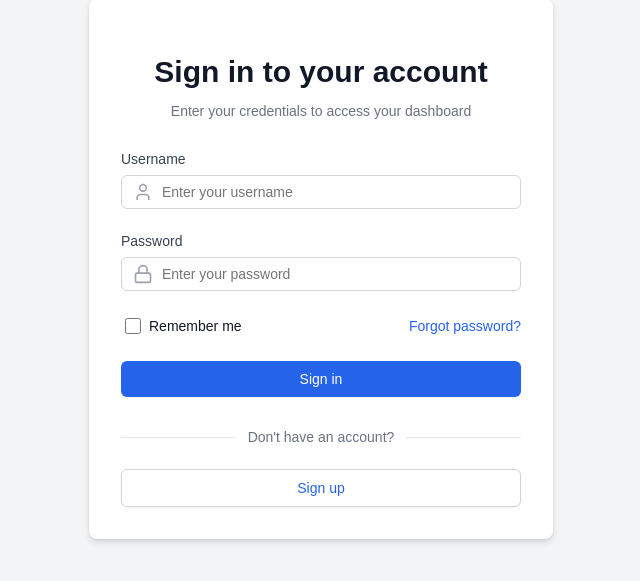
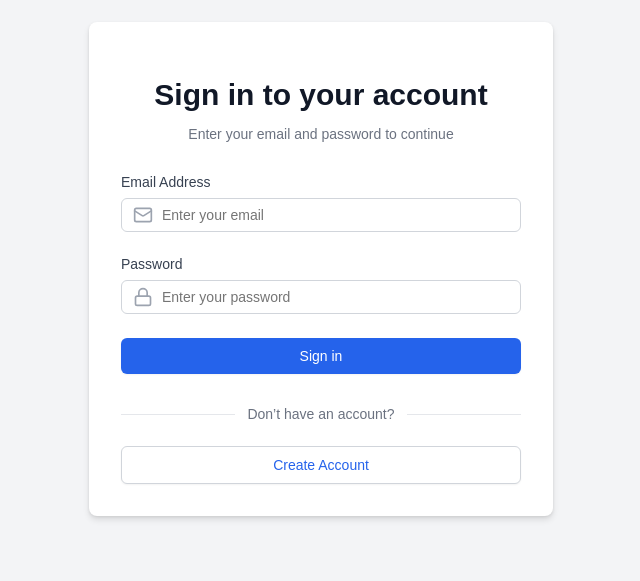
Before and after one commit to tannpsy/RIYAN_shop, a React (Vite) app: page /login in a window 1280 px wide. Shown: the part 131-712 px from the top of the page, without its empty margins (319-959 px from the left). Built offline with nearby package versions, Linux system fonts and the light colour scheme.

Commit message:
Adding database Supabase. Fixing the Registeration and Login. Temporarily delete the sessionmanagement.

```diff
--- a/package.json
+++ b/package.json
@@ -10,10 +10,13 @@
     "preview": "vite preview"
   },
   "dependencies": {
+    "@supabase/supabase-js": "^2.49.4",
+    "lucide-react": "^0.508.0",
     "react": "^19.1.0",
     "react-dom": "^19.1.0",
     "react-icons": "^5.5.0",
-    "react-router-dom": "^7.6.0"
+    "react-router-dom": "^7.6.0",
+    "react-toastify": "^11.0.5"
   },
   "devDependencies": {
     "@eslint/js": "^9.25.0",
--- /dev/null
+++ b/src/lib/supabase.js
@@ -0,0 +1,6 @@
+import { createClient } from '@supabase/supabase-js';
+
+const supabaseUrl = 'https://tscqcylmsgjveowelkrn.supabase.co';
+const supabaseKey = 'eyJhbGciOiJIUzI1NiIsInR5cCI6IkpXVCJ9.eyJpc3MiOiJzdXBhYmFzZSIsInJlZiI6InRzY3FjeWxtc2dqdmVvd2Vsa3JuIiwicm9sZSI6ImFub24iLCJpYXQiOjE3NDY3NjczMzMsImV4cCI6MjA2MjM0MzMzM30.ao1_3rEhqQWxz-RI8vMa5VCkjxbuKL14GcvRDYg9f_M';
+
+export const supabase = createClient(supabaseUrl, supabaseKey);
--- a/src/pages/auth/LoginPage.jsx
+++ b/src/pages/auth/LoginPage.jsx
@@ -1,96 +1,126 @@
-import { useState, useEffect } from 'react';
+import { useState } from 'react';
 import { useNavigate, Link } from 'react-router-dom';
-import { Lock, User } from 'lucide-react';
+import { Mail, Lock } from 'lucide-react';
+import { supabase } from '../../lib/supabase';
+import { ToastContainer, toast } from 'react-toastify';
+import 'react-toastify/dist/ReactToastify.css';
 import '../../css/Auth.css';
 
 export default function LoginPage() {
-  const [username, setUsername] = useState('');
-  const [password, setPassword] = useState('');
+  const [formData, setFormData] = useState({ email: '', password: '' });
   const [isLoading, setIsLoading] = useState(false);
   const [error, setError] = useState('');
   const navigate = useNavigate();
 
-  // Mock user data - in a real app, this would be your API call
-  const users = {
-    user: { username: 'user', password: '1234', role: 'user' },
-    admin: { username: 'admin', password: 'admin', role: 'admin' },
+  const handleChange = (e) => {
+    const { name, value } = e.target;
+    setFormData(prev => ({
+      ...prev,
+      [name]: value,
+    }));
   };
 
-  // Check if user is already logged in
-  useEffect(() => {
-    const userRole = localStorage.getItem('role');
-    if (userRole) {
-      // Redirect to appropriate dashboard
-      navigate(userRole === 'admin' ? '/admin' : '/home');
+  const handleSubmit = async (e) => {
+    e.preventDefault();
+    setError('');
+    setIsLoading(true);
+
+    try {
+      const { data: signInData, error: signInError } = await supabase.auth.signInWithPassword({
+        email: formData.email,
+        password: formData.password,
+      });
+
+      if (signInError) {
+        setError(signInError.message);
+        setIsLoading(false);
+        return;
+      }
+
+      const user = signInData.user;
+
+      if (!user) {
+        setError('Login failed: no user returned');
+        setIsLoading(false);
+        return;
+      }
+
+      const { data: userInfo, error: fetchError } = await supabase
+        .from('users')
+        .select('fullname, role')
+        .eq('uid', user.id)
+        .single();
+
+      if (fetchError) {
+        setError('Failed to fetch user info: ' + fetchError.message);
+        setIsLoading(false);
+        return;
+      }
+
+      const { fullname, role } = userInfo;
+
+      toast.success(`Welcome, ${fullname}`, {
+        position: 'top-center',
+        autoClose: 1500,
+        hideProgressBar: false,
+        closeOnClick: true,
+        pauseOnHover: false,
+        draggable: true,
+        theme: 'colored',
+      });
+
+      setTimeout(() => {
+        if (role === 'admin') {
+          navigate('/admin');
+        } else {
+          navigate('/home');
+        }
+      }, 1600);
+
+    } catch (err) {
+      setError('Unexpected error during login.');
     }
-  }, [navigate]);
 
-  const handleLogin = (e) => {
-    e.preventDefault();
-    setIsLoading(true);
-    setError('');
-
-    // Simulate API request
-    setTimeout(() => {
-      const user = users[username];
-
-      if (user && user.password === password) {
-        // Save authentication state
-        localStorage.setItem('role', user.role);
-
-        // Redirect based on role
-        navigate(user.role === 'admin' ? '/admin' : '/home');
-      } else {
-        setError('Invalid username or password');
-        setIsLoading(false);
-      }
-    }, 800);
+    setIsLoading(false);
   };
 
   return (
     <div className="auth-container">
+      <ToastContainer />
       <div className="auth-card">
         <div className="auth-header">
           <h2 className="auth-title">Sign in to your account</h2>
-          <p className="auth-subtitle">Enter your credentials to access your dashboard</p>
+          <p className="auth-subtitle">Enter your email and password to continue</p>
         </div>
 
-        <form onSubmit={handleLogin}>
+        <form onSubmit={handleSubmit}>
           <div className="form-group">
-            <label htmlFor="username" className="form-label">
-              Username
-            </label>
+            <label htmlFor="email" className="form-label">Email Address</label>
             <div className="input-wrapper">
-              <div className="icon-container">
-                <User size={20} color="#9ca3af" />
-              </div>
+              <div className="icon-container"><Mail size={20} color="#9ca3af" /></div>
               <input
-                id="username"
-                name="username"
-                type="text"
-                value={username}
-                onChange={e => setUsername(e.target.value)}
+                id="email"
+                name="email"
+                type="email"
+                value={formData.email}
+                onChange={handleChange}
                 className="input-field"
-                placeholder="Enter your username"
+                placeholder="Enter your email"
                 required
               />
             </div>
           </div>
 
           <div className="form-group">
-            <label htmlFor="password" className="form-label">
-              Password
-            </label>
+            <label htmlFor="password" className="form-label">Password</label>
             <div className="input-wrapper">
-              <div className="icon-container">
-                <Lock size={20} color="#9ca3af" />
-              </div>
+              <div className="icon-container"><Lock size={20} color="#9ca3af" /></div>
               <input
                 id="password"
                 name="password"
                 type="password"
-                value={password}
-                onChange={e => setPassword(e.target.value)}
+                value={formData.password}
+                onChange={handleChange}
                 className="input-field"
                 placeholder="Enter your password"
                 required
@@ -98,52 +128,20 @@ export default function LoginPage() {
             </div>
           </div>
 
-          {error && (
-            <div className="error-message">
-              {error}
-            </div>
-          )}
+          {error && <div className="error-message">{error}</div>}
 
-          <div className="flex-row">
-            <div className="checkbox-container">
-              <input
-                id="remember-me"
-                name="remember-me"
-                type="checkbox"
-                className="checkbox"
-              />
-              <label htmlFor="remember-me" className="checkbox-label">
-                Remember me
-              </label>
-            </div>
-
-            <div>
-              <a href="#" className="auth-link">
-                Forgot password?
-              </a>
-            </div>
-          </div>
-
-          <button
-            type="submit"
-            className="auth-button"
-            disabled={isLoading}
-          >
-            {isLoading ? 'Signing in...' : 'Sign in'}
+          <button type="submit" className="auth-button" disabled={isLoading}>
+            {isLoading ? 'Logging in...' : 'Sign in'}
           </button>
         </form>
 
         <div className="divider">
           <div className="divider-line"></div>
-          <span className="divider-text">
-            Don't have an account?
-          </span>
+          <span className="divider-text">Don’t have an account?</span>
         </div>
 
         <Link to="/register" style={{ textDecoration: 'none' }}>
-          <button className="secondary-button">
-            Sign up
-          </button>
+          <button className="secondary-button">Create Account</button>
         </Link>
       </div>
     </div>
--- a/src/pages/auth/RegisterPage.jsx
+++ b/src/pages/auth/RegisterPage.jsx
@@ -1,6 +1,9 @@
-import { useState, useEffect } from 'react';
+import { useState } from 'react';
 import { useNavigate, Link } from 'react-router-dom';
-import { User, Lock, Mail, UserPlus } from 'lucide-react';
+import { User, Lock, Mail } from 'lucide-react';
+import { supabase } from '../../lib/supabase';
+import { ToastContainer, toast } from 'react-toastify';
+import 'react-toastify/dist/ReactToastify.css';
 import '../../css/Auth.css';
 
 export default function RegisterPage() {
@@ -13,98 +16,113 @@ export default function RegisterPage() {
   });
   const [isLoading, setIsLoading] = useState(false);
   const [error, setError] = useState('');
-  const [success, setSuccess] = useState(false);
   const navigate = useNavigate();
-
-  // Check if user is already logged in
-  useEffect(() => {
-    const userRole = localStorage.getItem('role');
-    if (userRole) {
-      // Redirect to appropriate dashboard
-      navigate(userRole === 'admin' ? '/admin' : '/home');
-    }
-  }, [navigate]);
 
   const handleChange = (e) => {
     const { name, value } = e.target;
-    setFormData(prevData => ({
-      ...prevData,
+    setFormData(prev => ({
+      ...prev,
       [name]: value
     }));
   };
 
   const validateForm = () => {
-    // Check if passwords match
     if (formData.password !== formData.confirmPassword) {
       setError("Passwords don't match");
       return false;
     }
-
-    // Check password strength (basic example)
     if (formData.password.length < 6) {
       setError("Password must be at least 6 characters long");
       return false;
     }
-
-    // Check email format (basic validation)
     const emailRegex = /^[^\s@]+@[^\s@]+\.[^\s@]+$/;
     if (!emailRegex.test(formData.email)) {
       setError("Please enter a valid email address");
       return false;
     }
-
     return true;
   };
 
-  const handleSubmit = (e) => {
+  const handleSubmit = async (e) => {
     e.preventDefault();
     setError('');
+    if (!validateForm()) return;
+    setIsLoading(true);
 
-    // Validate form
-    if (!validateForm()) {
-      return;
+    try {
+      const { error: signUpError } = await supabase.auth.signUp({
+        email: formData.email,
+        password: formData.password,
+        options: {
+          data: {
+            full_name: formData.fullName,
+            username: formData.username,
+            role: 'user',
+          },
+        },
+      });
+
+      if (signUpError) {
+        setError(
+          signUpError.message.includes('email')
+            ? 'An account with this email already exists.'
+            : signUpError.message
+        );
+        setIsLoading(false);
+        return;
+      }
+
+      const { data: userData } = await supabase.auth.getUser();
+      const user = userData?.user;
+
+      if (!user) {
+        setError('Could not fetch user after registration.');
+        setIsLoading(false);
+        return;
+      }
+
+      const { error: insertError } = await supabase
+        .from('users')
+        .insert([
+          {
+            uid: user.id,
+            email: formData.email,
+            fullname: formData.fullName,
+            username: formData.username,
+            role: 'user',
+            cart: [],
+          },
+        ]);
+
+      if (insertError) {
+        setError('Error saving user data: ' + insertError.message);
+        setIsLoading(false);
+        return;
+      }
+
+      await supabase.auth.signOut();
+
+      toast.success('Account created successfully!', {
+        position: 'top-center',
+        autoClose: 2000,
+        hideProgressBar: false,
+        closeOnClick: true,
+        pauseOnHover: false,
+        draggable: true,
+        progress: undefined,
+        theme: 'colored',
+        onClose: () => navigate('/login'),
+      });
+    } catch (err) {
+      setError('Unexpected error during registration.');
     }
 
-    setIsLoading(true);
-
-    // Simulate API request
-    setTimeout(() => {
-      // For demo purposes, we'll just log the registration data
-      console.log('Registration data:', formData);
-
-      // Show success state
-      setSuccess(true);
-      setIsLoading(false);
-
-      // In a real app, you would register the user in your backend here
-    }, 1500);
+    setIsLoading(false);
   };
-
-  if (success) {
-    return (
-      <div className="auth-container">
-        <div className="auth-card">
-          <div className="auth-header">
-            <UserPlus size={48} color="#2563eb" style={{ margin: '0 auto 1rem' }} />
-            <h2 className="auth-title">Registration Successful!</h2>
-            <p className="auth-subtitle">
-              Your account has been created successfully. You can now log in with your credentials.
-            </p>
-          </div>
-          <div style={{ marginTop: '2rem' }}>
-            <Link to="/login" style={{ textDecoration: 'none' }}>
-              <button className="auth-button">
-                Go to Login
-              </button>
-            </Link>
-          </div>
-        </div>
-      </div>
-    );
-  }
 
   return (
     <div className="auth-container">
+      <ToastContainer />
       <div className="auth-card">
         <div className="auth-header">
           <h2 className="auth-title">Create an account</h2>
@@ -113,13 +131,9 @@ export default function RegisterPage() {
 
         <form onSubmit={handleSubmit}>
           <div className="form-group">
-            <label htmlFor="fullName" className="form-label">
-              Full Name
-            </label>
+            <label htmlFor="fullName" className="form-label">Full Name</label>
             <div className="input-wrapper">
-              <div className="icon-container">
-                <User size={20} color="#9ca3af" />
-              </div>
+              <div className="icon-container"><User size={20} color="#9ca3af" /></div>
               <input
                 id="fullName"
                 name="fullName"
@@ -134,13 +148,9 @@ export default function RegisterPage() {
           </div>
 
           <div className="form-group">
-            <label htmlFor="email" className="form-label">
-              Email Address
-            </label>
+            <label htmlFor="email" className="form-label">Email Address</label>
             <div className="input-wrapper">
-              <div className="icon-container">
-                <Mail size={20} color="#9ca3af" />
-              </div>
+              <div className="icon-container"><Mail size={20} color="#9ca3af" /></div>
               <input
                 id="email"
                 name="email"
@@ -155,13 +165,9 @@ export default function RegisterPage() {
           </div>
 
           <div className="form-group">
-            <label htmlFor="username" className="form-label">
-              Username
-            </label>
+            <label htmlFor="username" className="form-label">Username</label>
             <div className="input-wrapper">
-              <div className="icon-container">
-                <User size={20} color="#9ca3af" />
-              </div>
+              <div className="icon-container"><User size={20} color="#9ca3af" /></div>
               <input
                 id="username"
                 name="username"
@@ -176,13 +182,9 @@ export default function RegisterPage() {
           </div>
 
           <div className="form-group">
-            <label htmlFor="password" className="form-label">
-              Password
-            </label>
+            <label htmlFor="password" className="form-label">Password</label>
             <div className="input-wrapper">
-              <div className="icon-container">
-                <Lock size={20} color="#9ca3af" />
-              </div>
+              <div className="icon-container"><Lock size={20} color="#9ca3af" /></div>
               <input
                 id="password"
                 name="password"
@@ -197,13 +199,9 @@ export default function RegisterPage() {
           </div>
 
           <div className="form-group">
-            <label htmlFor="confirmPassword" className="form-label">
-              Confirm Password
-            </label>
+            <label htmlFor="confirmPassword" className="form-label">Confirm Password</label>
             <div className="input-wrapper">
-              <div className="icon-container">
-                <Lock size={20} color="#9ca3af" />
-              </div>
+              <div className="icon-container"><Lock size={20} color="#9ca3af" /></div>
               <input
                 id="confirmPassword"
                 name="confirmPassword"
@@ -217,47 +215,29 @@ export default function RegisterPage() {
             </div>
           </div>
 
-          {error && (
-            <div className="error-message">
-              {error}
-            </div>
-          )}
+          {error && <div className="error-message">{error}</div>}
 
           <div className="form-group">
             <div className="checkbox-container">
-              <input
-                id="terms"
-                name="terms"
-                type="checkbox"
-                className="checkbox"
-                required
-              />
+              <input id="terms" name="terms" type="checkbox" className="checkbox" required />
               <label htmlFor="terms" className="checkbox-label">
                 I agree to the <a href="#" className="auth-link">Terms of Service</a> and <a href="#" className="auth-link">Privacy Policy</a>
               </label>
             </div>
           </div>
 
-          <button
-            type="submit"
-            className="auth-button"
-            disabled={isLoading}
-          >
+          <button type="submit" className="auth-button" disabled={isLoading}>
             {isLoading ? 'Creating Account...' : 'Sign up'}
           </button>
         </form>
 
         <div className="divider">
           <div className="divider-line"></div>
-          <span className="divider-text">
-            Already have an account?
-          </span>
+          <span className="divider-text">Already have an account?</span>
         </div>
 
         <Link to="/login" style={{ textDecoration: 'none' }}>
-          <button className="secondary-button">
-            Sign in
-          </button>
+          <button className="secondary-button">Sign in</button>
         </Link>
       </div>
     </div>
--- a/src/pages/user/UserDashboard.jsx
+++ b/src/pages/user/UserDashboard.jsx
@@ -1,34 +1,69 @@
 import { useEffect, useState } from 'react';
-import AuthService from '../../services/AuthService';
+import { useNavigate } from 'react-router-dom';
+import { supabase } from '../../lib/supabase';
 import '../../css/Dashboard.css';
 
-
 export default function UserDashboard() {
-  const [username, setUsername] = useState('');
+  const [userData, setUserData] = useState(null);
+  const [isLoading, setIsLoading] = useState(true);
+  const navigate = useNavigate();
 
   useEffect(() => {
-    // Get the username when the component mounts
-    setUsername(AuthService.getUsername());
-  }, []);
+    const fetchUserData = async () => {
+      const {
+        data: { user },
+        error: userError
+      } = await supabase.auth.getUser();
 
-  const handleLogout = () => {
-    AuthService.logout();
+      if (userError || !user) {
+        navigate('/login');
+        return;
+      }
+
+      const { data: userDetails, error: fetchError } = await supabase
+        .from('users')
+        .select('*')
+        .eq('uid', user.id)
+        .single();
+
+      if (fetchError || !userDetails) {
+        console.error('Failed to fetch user details:', fetchError);
+        navigate('/login');
+        return;
+      }
+
+      setUserData(userDetails);
+      setIsLoading(false);
+    };
+
+    fetchUserData();
+  }, [navigate]);
+
+  const handleLogout = async () => {
+    setIsLoading(true);
+    await supabase.auth.signOut();
+    localStorage.removeItem('role'); // optional, depending on your app
+    navigate('/login');
   };
+
+  if (isLoading) return <div>Loading...</div>;
 
   return (
     <div className="dashboard-container">
       <header className="dashboard-header">
         <h1>User Dashboard</h1>
         <div className="user-actions">
-          <span>Welcome, {username}</span>
-          <button onClick={handleLogout} className="logout-button">Logout</button>
+          <span>Welcome, {userData?.username || 'User'}</span>
+          <button onClick={handleLogout} className="logout-button">
+            Logout
+          </button>
         </div>
       </header>
 
       <main className="dashboard-content">
         <div className="dashboard-card">
-          <h2>Welcome to Your User Dashboard</h2>
-          <p>This is a protected route accessible only to authenticated users with the role "user".</p>
+          <h2>Hello {userData.fullname}!</h2>
+          <p>This is a protected dashboard only for users with the role <strong>"user"</strong>.</p>
         </div>
 
         <div className="dashboard-stats">
```
Also changed, not shown: 1 other file (tests, documents, lock files or other folders).
